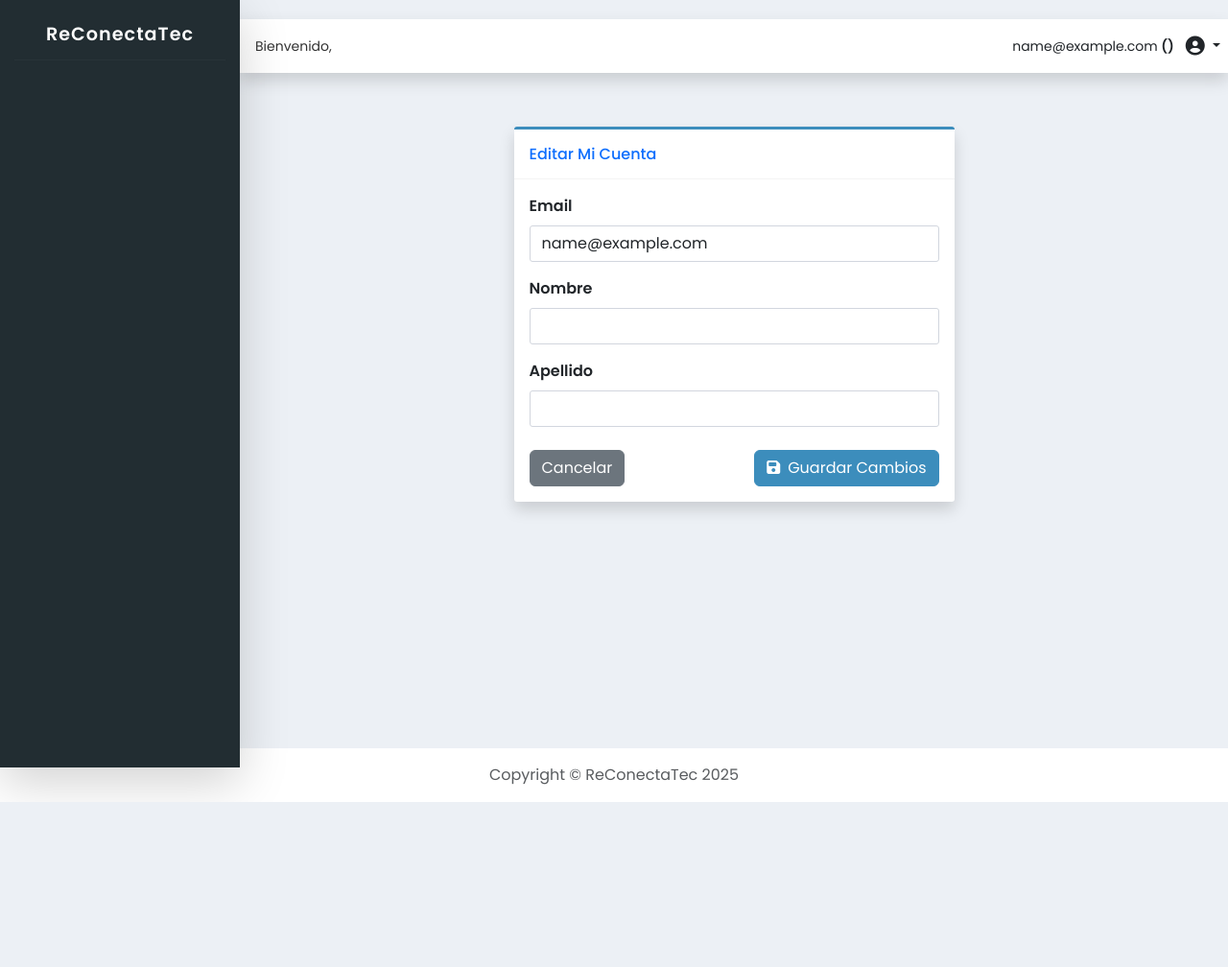
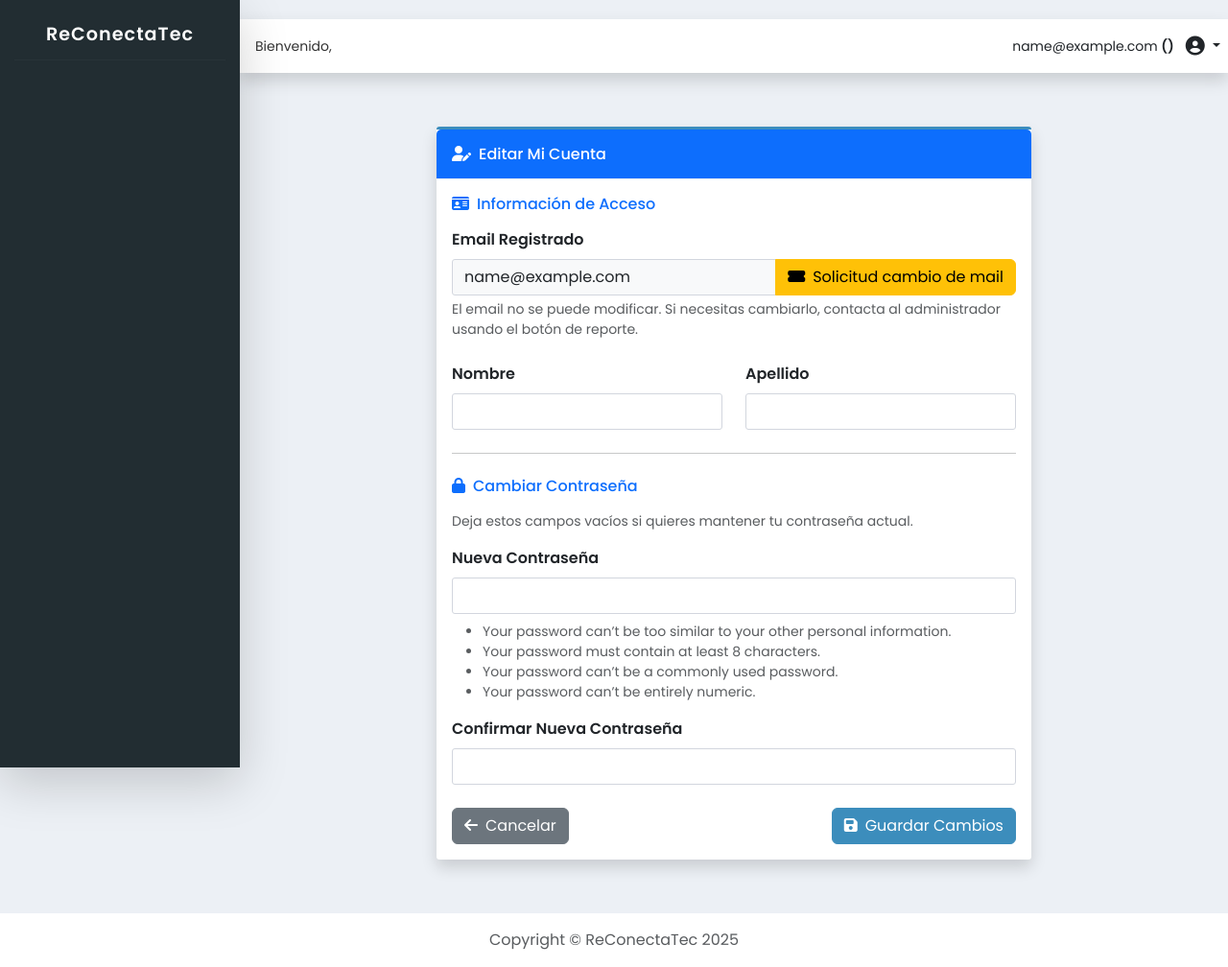
Before and after one commit to jlagosz/ReConectaTec-Backend, a Django app: page /perfil/ in a window 1280 px wide. Shown: the whole page at 96% size. Before the commit the page ends 836 px from the top, so only its background shows below. Run offline with Django 5.2, Linux system fonts and the light colour scheme; the visitor is signed in with stand-in values (Sample User, id 1).

Commit message:
Se arreglo lo que el usuario puede modificar y se agrego un boton para poder solicitar un cambio de mail

```diff
--- a/app1Backend/forms.py
+++ b/app1Backend/forms.py
@@ -1,4 +1,6 @@
 from django import forms
+from django.contrib.auth.password_validation import validate_password
+from django.contrib.auth import password_validation
 from django.core.exceptions import ValidationError
 from .models import Institucion, Usuario, Donacion, Equipo, Asignacion, DetalleAsignacion, Reacondicionamiento, Soporte
 import re # Para validación de RUT
@@ -250,13 +252,72 @@ class SoporteForm(forms.ModelForm):
             'id_tecnico': 'Técnico Asignado',
         }
 
+class SoporteSolicitudForm(forms.ModelForm):
+    class Meta:
+        model = Soporte
+        fields = ['id_asignacion', 'tipo', 'descripcion']
+        widgets = {
+            'id_asignacion': forms.Select(attrs={'class': 'form-select'}),
+            'tipo': forms.Select(attrs={'class': 'form-select'}),
+            'descripcion': forms.Textarea(attrs={'class': 'form-control', 'rows': 4, 'placeholder': 'Describe el problema con detalle...'}),
+        }
+        labels = {
+            'id_asignacion': 'Equipo Afectado',
+            'descripcion': 'Detalle del Problema',
+        }
+
 class PerfilUsuarioForm(forms.ModelForm):
-    """Formulario para que el usuario edite sus propios datos básicos."""
+    """
+    Formulario para editar Nombre, Apellido y cambiar Contraseña.
+    El Email se excluye para que no puedan modificarlo.
+    """
+    # Campos para la nueva contraseña
+    new_password = forms.CharField(
+        label="Nueva Contraseña",
+        required=False, # Es opcional, solo si quiere cambiarla
+        widget=forms.PasswordInput(attrs={'class': 'form-control', 'autocomplete': 'new-password'}),
+        help_text=password_validation.password_validators_help_text_html() # <-- Muestra las instrucciones de Django
+    )
+    confirm_password = forms.CharField(
+        label="Confirmar Nueva Contraseña",
+        required=False,
+        widget=forms.PasswordInput(attrs={'class': 'form-control', 'autocomplete': 'new-password'})
+    )
+
     class Meta:
         model = Usuario
-        fields = ['email', 'nombre', 'apellido'] # SOLO estos campos
+        fields = ['nombre', 'apellido'] # Solo permitimos editar esto del modelo directo
         widgets = {
-            'email': forms.EmailInput(attrs={'class': 'form-control'}),
             'nombre': forms.TextInput(attrs={'class': 'form-control'}),
             'apellido': forms.TextInput(attrs={'class': 'form-control'}),
         }
+
+    def clean(self):
+        cleaned_data = super().clean()
+        password = cleaned_data.get("new_password")
+        confirm_password = cleaned_data.get("confirm_password")
+
+        if password:
+            # 1. Verificar que coincidan
+            if password != confirm_password:
+                self.add_error('confirm_password', "Las contraseñas no coinciden.")
+
+            # 2. Verificar seguridad (largo, caracteres, etc) usando la config de Django
+            try:
+                validate_password(password, self.instance)
+            except ValidationError as error:
+                self.add_error('new_password', error)
+
+        return cleaned_data
+
+    def save(self, commit=True):
+        user = super().save(commit=False)
+        password = self.cleaned_data.get("new_password")
+
+        # Si el usuario escribió una contraseña nueva, la guardamos hasheada
+        if password:
+            user.set_password(password)
+
+        if commit:
+            user.save()
+        return user
--- a/app1Backend/views.py
+++ b/app1Backend/views.py
@@ -5,6 +5,7 @@ from django.contrib import messages
 from django.db import IntegrityError
 from django.utils.html import format_html, mark_safe
 from django.db.models import Q # Importante para búsquedas OR (Nombre O ID)
+from django.contrib.auth import update_session_auth_hash
 
 # --- DECORADORES NECESARIOS ---
 from django.utils.decorators import method_decorator
@@ -20,7 +21,7 @@ from .forms import (
     InstitucionForm,
     DonacionForm, EquipoForm,
     AsignacionForm, ReacondicionamientoForm, SoporteForm,
-    CustomUserCreationForm, CustomUserChangeForm, PerfilUsuarioForm
+    CustomUserCreationForm, CustomUserChangeForm, PerfilUsuarioForm, SoporteSolicitudForm
 )
 
 # =========================================================
@@ -210,13 +211,21 @@ class PerfilUsuarioUpdateView(SuccessMessageUpdateView):
     model = Usuario
     form_class = PerfilUsuarioForm
     template_name = 'app1Backend/usuario_perfil.html'
-    success_url = reverse_lazy('dashboard-redirect') # Al guardar, vuelve al inicio
-    success_message = "¡Tus datos personales han sido actualizados!"
+    success_url = reverse_lazy('dashboard-redirect')
+    success_message = "¡Tu perfil ha sido actualizado exitosamente!"
 
     def get_object(self):
-        # Esta es la CLAVE: No buscamos por PK en la URL,
-        # sino que devolvemos directamente el usuario que está logueado.
         return self.request.user
+
+    def form_valid(self, form):
+        # Guardamos el usuario con los datos nuevos
+        response = super().form_valid(form)
+
+        # Si el usuario cambió su contraseña, actualizamos la sesión para que no se desconecte
+        if form.cleaned_data.get('new_password'):
+            update_session_auth_hash(self.request, self.object)
+
+        return response
 
 # --- CRUD para Donaciones ---
 
@@ -441,7 +450,7 @@ class SoporteListView(ListView):
 @method_decorator(user_passes_test(is_admin_or_tecnico, login_url=LOGIN_URL), name='dispatch')
 class SoporteCreateView(SuccessMessageCreateView):
     model = Soporte
-    form_class = SoporteForm
+    form_class = SoporteSolicitudForm
     template_name = 'app1Backend/soporte_form.html'
     success_url = reverse_lazy('soporte-list')
     success_message = "¡Ticket de soporte creado!"
--- a/templates/app1Backend/base.html
+++ b/templates/app1Backend/base.html
@@ -120,7 +120,7 @@
             {% if user.is_authenticated %}
             <div class="d-none d-md-block ms-3">
                 <span class="text-gray-600 small">Bienvenido,</span>
-                <span class="fw-bold text-dark">{{ user.nombre }}</span>
+                <span class="fw-bold text-dark">{{ user.nombre }} {{ user.apellido }}</span>
             </div>
             {% endif %}
 
--- a/templates/app1Backend/usuario_perfil.html
+++ b/templates/app1Backend/usuario_perfil.html
@@ -1,31 +1,84 @@
 {% extends 'app1Backend/base.html' %}
+{% load static %}
 
 {% block title %}Mi Cuenta{% endblock %}
 
 {% block content %}
 <div class="container-fluid">
     <div class="row justify-content-center">
-        <div class="col-lg-6">
+        <div class="col-lg-8">
             <div class="card shadow mb-4">
-                <div class="card-header py-3">
-                    <h6 class="m-0 font-weight-bold text-primary">Editar Mi Cuenta</h6>
+                <div class="card-header py-3 bg-primary text-white">
+                    <h6 class="m-0 font-weight-bold"><i class="fas fa-user-edit me-2"></i>Editar Mi Cuenta</h6>
                 </div>
                 <div class="card-body">
+
                     <form method="post">
                         {% csrf_token %}
 
-                        {% for field in form %}
+                        <h6 class="text-primary mb-3"><i class="fas fa-id-card me-2"></i>Información de Acceso</h6>
+
+                        <div class="mb-4">
+                            <label class="form-label fw-bold">Email Registrado</label>
+                            <div class="input-group">
+                                <input type="text" class="form-control bg-light" value="{{ user.email }}" disabled readonly>
+
+                                <a href="{% url 'soporte-create' %}" class="btn btn-warning" title="Reportar un problema técnico">
+                                    <i class="fas fa-ticket-alt me-2"></i>Solicitud cambio de mail
+                                </a>
+                            </div>
+                            <div class="form-text text-muted">
+                                El email no se puede modificar. Si necesitas cambiarlo, contacta al administrador usando el botón de reporte.
+                            </div>
+                        </div>
+
+                        <div class="row mb-3">
+                            <div class="col-md-6">
+                                <label class="form-label fw-bold">Nombre</label>
+                                {{ form.nombre }}
+                                {{ form.nombre.errors }}
+                            </div>
+                            <div class="col-md-6">
+                                <label class="form-label fw-bold">Apellido</label>
+                                {{ form.apellido }}
+                                {{ form.apellido.errors }}
+                            </div>
+                        </div>
+
+                        <hr class="my-4">
+
+                        <h6 class="text-primary mb-3"><i class="fas fa-lock me-2"></i>Cambiar Contraseña</h6>
+                        <p class="small text-muted mb-3">Deja estos campos vacíos si quieres mantener tu contraseña actual.</p>
+
                         <div class="mb-3">
-                            <label class="form-label fw-bold">{{ field.label }}</label>
-                            {{ field }}
-                            {% if field.errors %}
-                                <div class="text-danger small mt-1">{{ field.errors }}</div>
+                            <label class="form-label fw-bold">{{ form.new_password.label }}</label>
+                            {{ form.new_password }}
+                            {% if form.new_password.help_text %}
+                                <div class="form-text text-muted small mt-2">
+                                    {{ form.new_password.help_text|safe }}
+                                </div>
+                            {% endif %}
+                            {% if form.new_password.errors %}
+                                <div class="text-danger small mt-1">
+                                    {{ form.new_password.errors }}
+                                </div>
                             {% endif %}
                         </div>
-                        {% endfor %}
+
+                        <div class="mb-3">
+                            <label class="form-label fw-bold">{{ form.confirm_password.label }}</label>
+                            {{ form.confirm_password }}
+                            {% if form.confirm_password.errors %}
+                                <div class="text-danger small mt-1">
+                                    {{ form.confirm_password.errors }}
+                                </div>
+                            {% endif %}
+                        </div>
 
                         <div class="d-flex justify-content-between mt-4">
-                            <a href="javascript:history.back()" class="btn btn-secondary">Cancelar</a>
+                            <a href="javascript:history.back()" class="btn btn-secondary">
+                                <i class="fas fa-arrow-left me-2"></i>Cancelar
+                            </a>
                             <button type="submit" class="btn btn-primary">
                                 <i class="fas fa-save me-2"></i>Guardar Cambios
                             </button>
```
